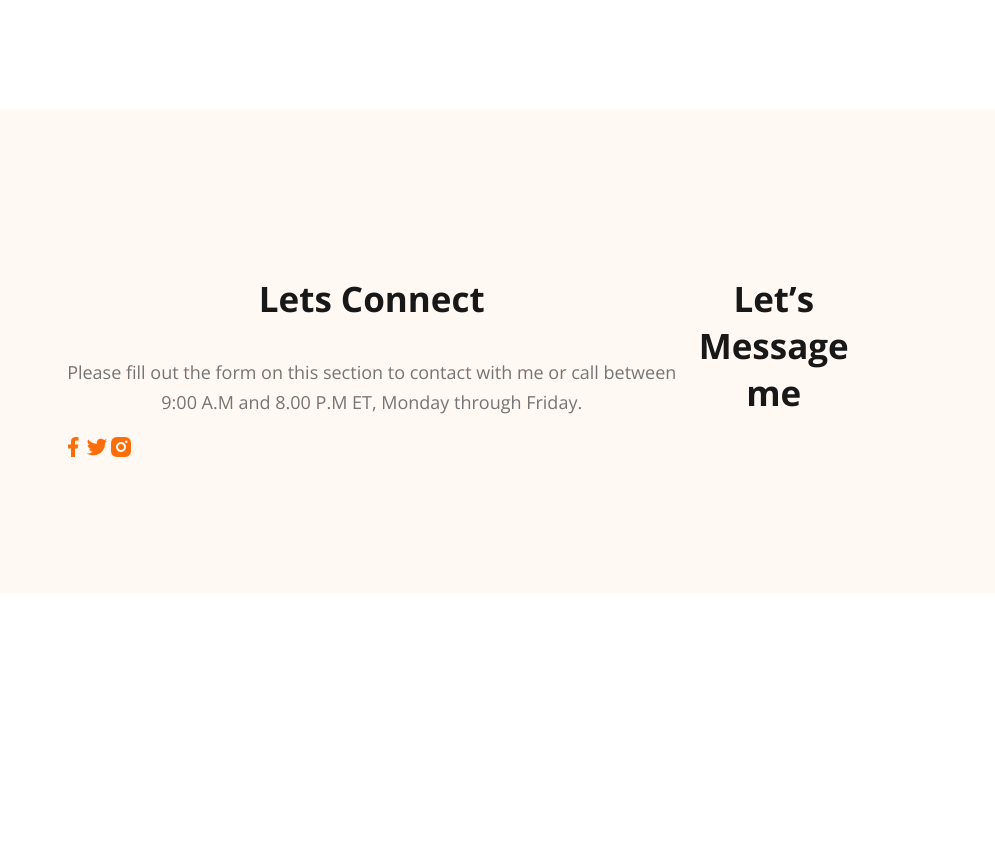
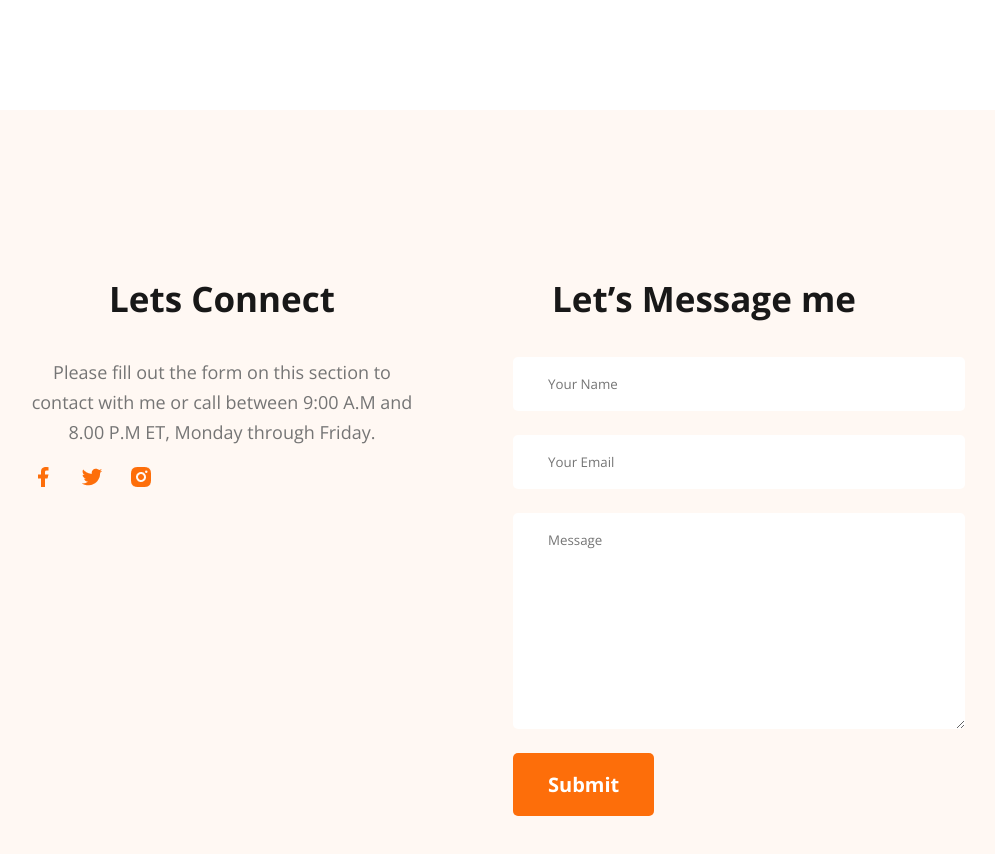
Before and after one commit to safinelahi/WebDeveloper-Portfolio, a plain HTML site: page index.html in a window 1280 px wide. Shown: the part 3594-4448 px from the top of the page, without its empty margins (177-1172 px from the left). Before the commit the page ends 4195 px from the top, so only its background shows below. Drawn offline with nearby package versions, Linux system fonts and the light colour scheme.

Commit message:
footer degian done

```diff
--- a/index.html
+++ b/index.html
@@ -220,8 +220,15 @@
           ><a href=""><img src="images/icons/insta.png" alt="" /></a>
         </div>
       </div>
-      <div class="footer-column"></div>
-      <h3 class="section-title">Let’s Message me</h3>
+      <div class="footer-column">
+        <h3 class="section-title">Let’s Message me</h3>
+        <form class="contact" action="">
+          <input type="text" name="" id="" placeholder="Your Name" />
+          <input type="email" name="" id="" placeholder="Your Email" />
+          <textarea name="" id="" cols="30" rows="10" placeholder="Message"></textarea>
+          <input class="button-primary" type="submit" value="Submit" />
+        </form>
+      </div>
     </footer>
   </body>
 </html>
--- a/styles/portfolio.css
+++ b/styles/portfolio.css
@@ -211,10 +211,9 @@ main section {
   display: flex;
   gap: 71px;
   margin-left: 8px;
-
 }
-.resume-item-title{
-  color:  #474747;
+.resume-item-title {
+  color: #474747;
   font-family: "Open Sans";
   font-size: 25px;
   font-weight: 700;
@@ -229,7 +228,7 @@ main section {
   margin-top: 10px;
 }
 .resume-item-description {
-  color:  #757575;
+  color: #757575;
   font-family: "Open Sans";
   font-size: 16px;
   font-weight: 400;
@@ -248,8 +247,27 @@ main section {
 /* Footer section style */
 
 footer {
-  background-color:  #FFF8F3;
+  gap: 100px;
+  background-color: #fff8f3;
   display: flex;
-  padding: 130px 230px;
+  padding: 130px 200px;
   margin-top: 113px;
 }
+.footer-column {
+  width: 50%;
+}
+.social-links a {
+  margin-right: 25px;
+}
+.contact input[type="text"], .contact input[type="email"],
+textarea {
+  display: block;
+  margin-bottom: 24px;
+  padding: 18px 35px;
+  color: #757575;
+  font-family: "Open Sans";
+  border-radius: 5px;
+  background: #fff;
+  border: 0px;
+  width: 100%;
+}
```
